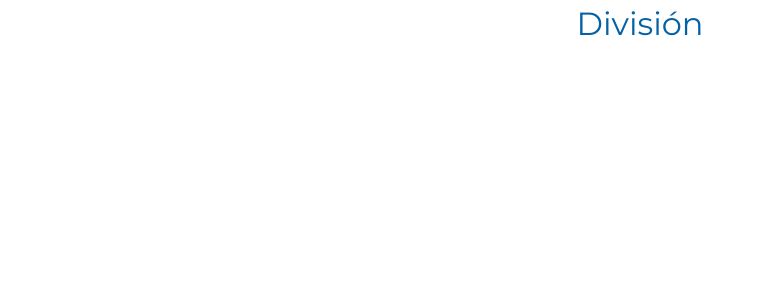
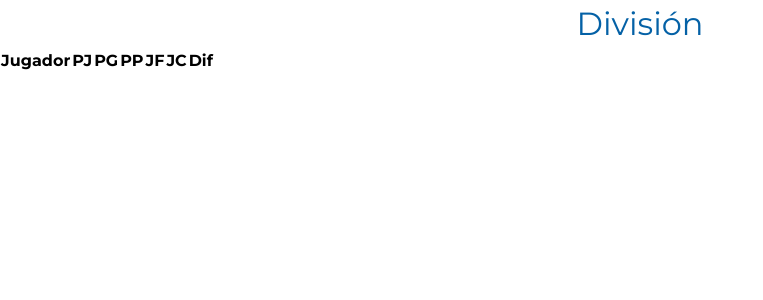
Before and after one commit to kvi-ki/tennis-matches, a Next.js app: page / in a window 1280 px wide. Shown: the top 300 px of the page, without its empty margins (0-763 px from the left). Built offline with nearby package versions, Linux system fonts and the light colour scheme.

Commit message:
feat: add table headers

```diff
--- a/src/components/table/Table.tsx
+++ b/src/components/table/Table.tsx
@@ -1,3 +1,15 @@
 export default function Table() {
-  return <table></table>;
+  return (
+    <table>
+      <tr>
+        <th>Jugador</th>
+        <th>PJ</th>
+        <th>PG</th>
+        <th>PP</th>
+        <th>JF</th>
+        <th>JC</th>
+        <th>Dif</th>
+      </tr>
+    </table>
+  );
 }
```
